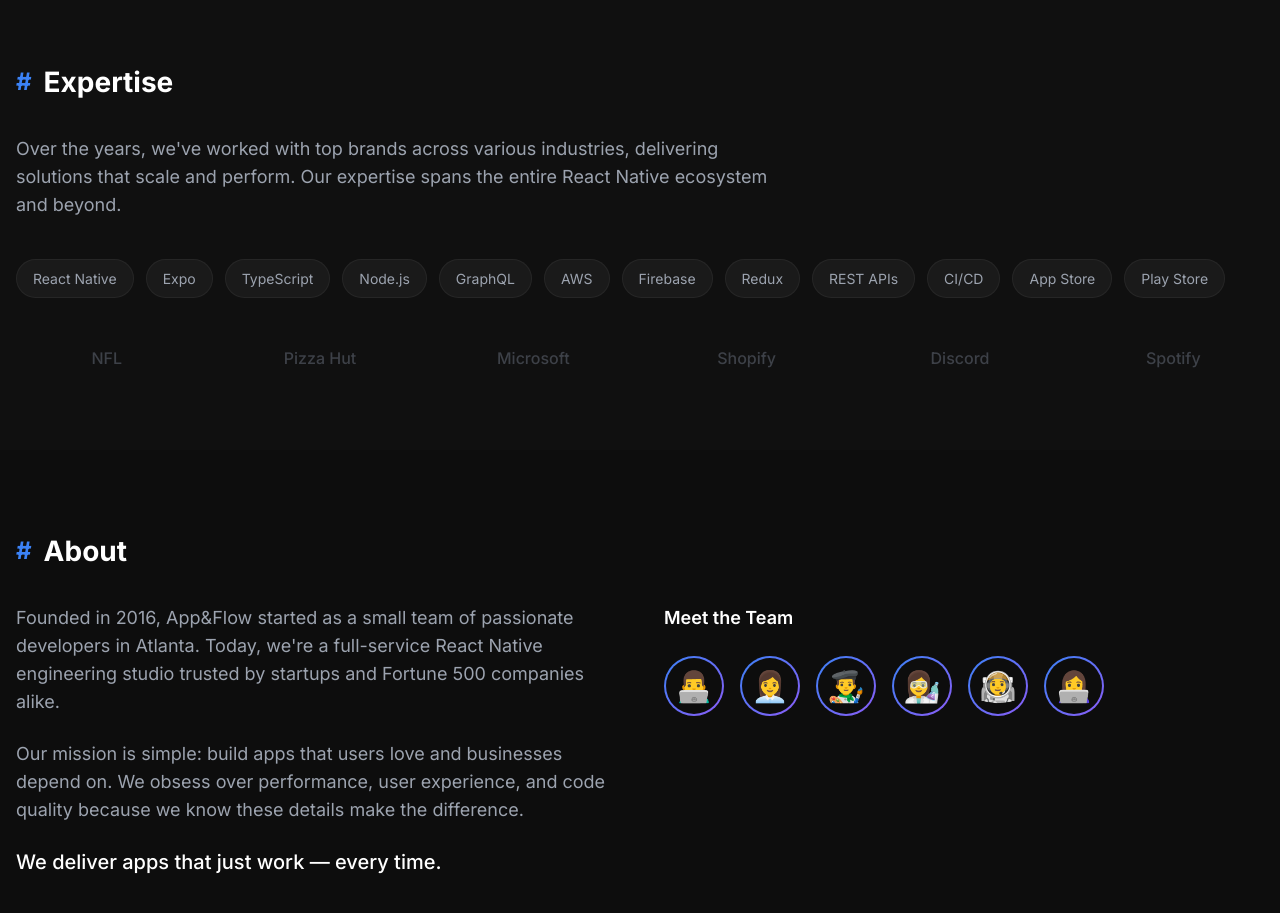
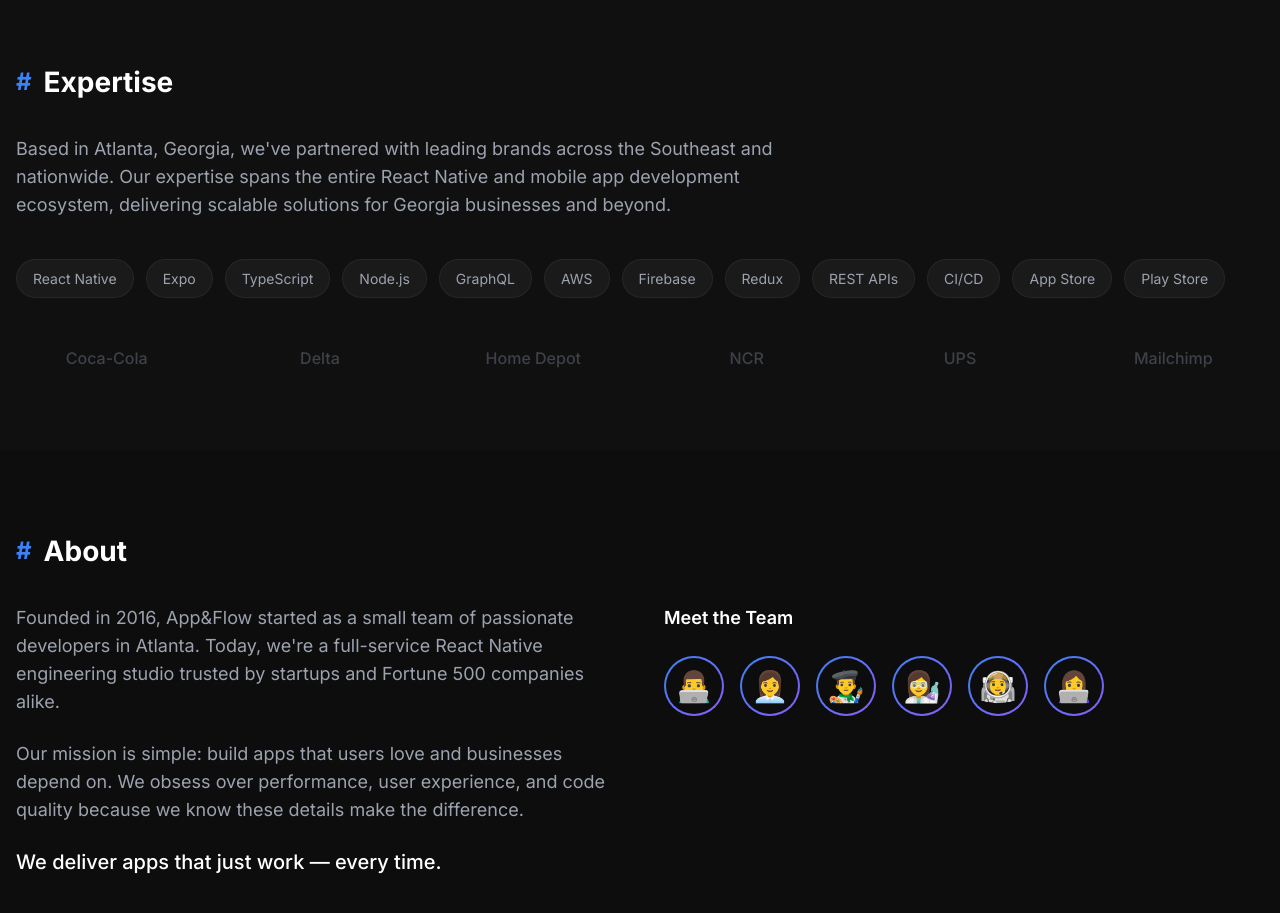
Before and after one commit to 44AUS/appdev, a React (Create React App) app in the folder frontend/: page / in a window 1280 px wide. Shown: the part 2840-3753 px from the top of the page. Built offline with nearby package versions, Linux system fonts and the light colour scheme; the HTML template or start-up script is replaced by a standard one.

Commit message:
auto-commit for f8dbb6ac-c65f-4ea5-85a1-bbed11ef4e2c

```diff
--- a/frontend/src/App.js
+++ b/frontend/src/App.js
@@ -707,9 +707,9 @@ function App() {
           </div>
 
           <p className="text-gray-400 max-w-3xl mb-10 text-lg">
-            Over the years, we've worked with top brands across various industries,
-            delivering solutions that scale and perform. Our expertise spans the entire
-            React Native ecosystem and beyond.
+            Based in Atlanta, Georgia, we've partnered with leading brands across the Southeast
+            and nationwide. Our expertise spans the entire React Native and mobile app development
+            ecosystem, delivering scalable solutions for Georgia businesses and beyond.
           </p>
 
           <div className="flex flex-wrap gap-3 mb-12">
@@ -730,7 +730,7 @@ function App() {
 
           {/* Client logos placeholder */}
           <div className="grid grid-cols-3 md:grid-cols-6 gap-8 items-center opacity-50">
-            {['NFL', 'Pizza Hut', 'Microsoft', 'Shopify', 'Discord', 'Spotify'].map((brand, i) => (
+            {['Coca-Cola', 'Delta', 'Home Depot', 'NCR', 'UPS', 'Mailchimp'].map((brand, i) => (
               <div key={i} className="text-center text-gray-500 font-medium">
                 {brand}
               </div>
```
